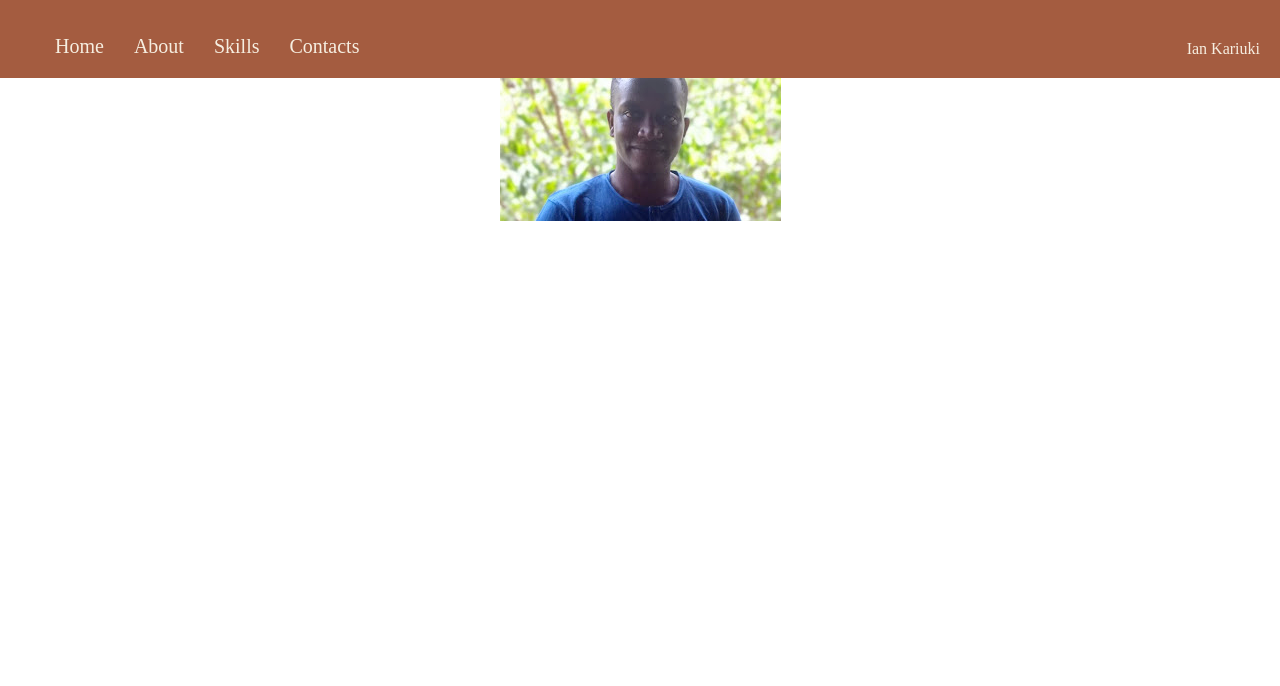
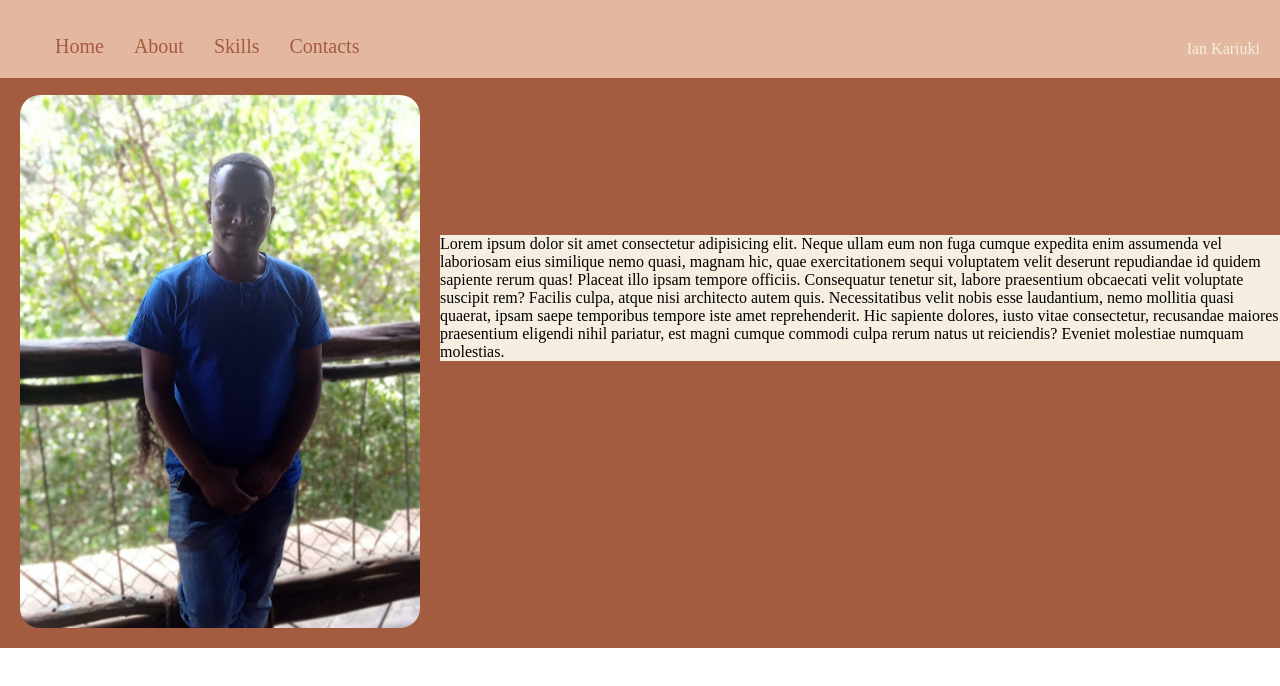
Before and after one commit to ianmwema07/portfolio, a plain HTML site: page index.html in a window 1280 px wide. Drawn offline with Linux system fonts and the light colour scheme.

Commit message:
add image and text in the home section

```diff
--- a/css/styles.css
+++ b/css/styles.css
@@ -13,7 +13,7 @@ body {
 
 .navbar {
   overflow: hidden;
-  background-color: #A45C40;
+  background-color:  #E4B7A0;
   position:fixed;
   top:0;
   width:100%;
@@ -28,7 +28,7 @@ body {
   float:left;
   text-decoration:none;
   display: block;
-  color:#F6EEE0 ;
+  color:#A45C40;
   margin:15px;
 }
 
@@ -40,6 +40,17 @@ body {
 }
 
 .home {
-  display:flex;
-  justify-content: center;
+  margin-top: 75px;
+background-color: #A45C40;
+display: flex;
 }
+.home p{
+  background-color: #F6EEE0;
+  height: fit-content;
+  margin-top: 10em;
+}
+.home img{
+  padding: 20px;
+  border-radius: 40px;
+  width: 25em;
+}
--- a/index.html
+++ b/index.html
@@ -20,7 +20,10 @@
       </div>
     </div>
     <div class="home">
-      <img clas="ian-image" src="images/ian-kariuki.png" alt="">
+      <img class="ian-image" src="images/ian-photo.jpg" alt="">
+      <p>
+        Lorem ipsum dolor sit amet consectetur adipisicing elit. Neque ullam eum non fuga cumque expedita enim assumenda vel laboriosam eius similique nemo quasi, magnam hic, quae exercitationem sequi voluptatem velit deserunt repudiandae id quidem sapiente rerum quas! Placeat illo ipsam tempore officiis. Consequatur tenetur sit, labore praesentium obcaecati velit voluptate suscipit rem? Facilis culpa, atque nisi architecto autem quis. Necessitatibus velit nobis esse laudantium, nemo mollitia quasi quaerat, ipsam saepe temporibus tempore iste amet reprehenderit. Hic sapiente dolores, iusto vitae consectetur, recusandae maiores praesentium eligendi nihil pariatur, est magni cumque commodi culpa rerum natus ut reiciendis? Eveniet molestiae numquam molestias.
+      </p>
     </div>
     <div class="about">
 
```
Also changed, not shown: images/ian-kariuki.png (deleted), images/ian-photo.jpg (added).
